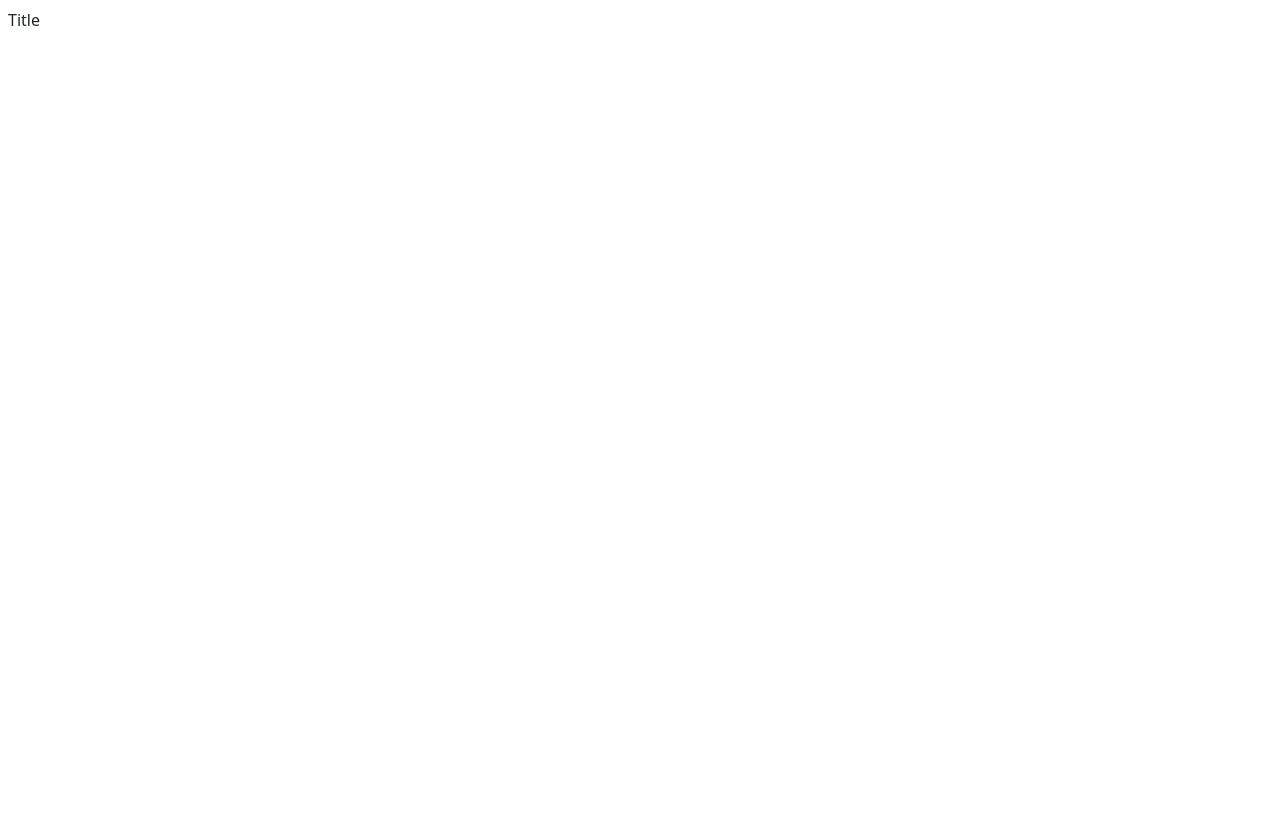
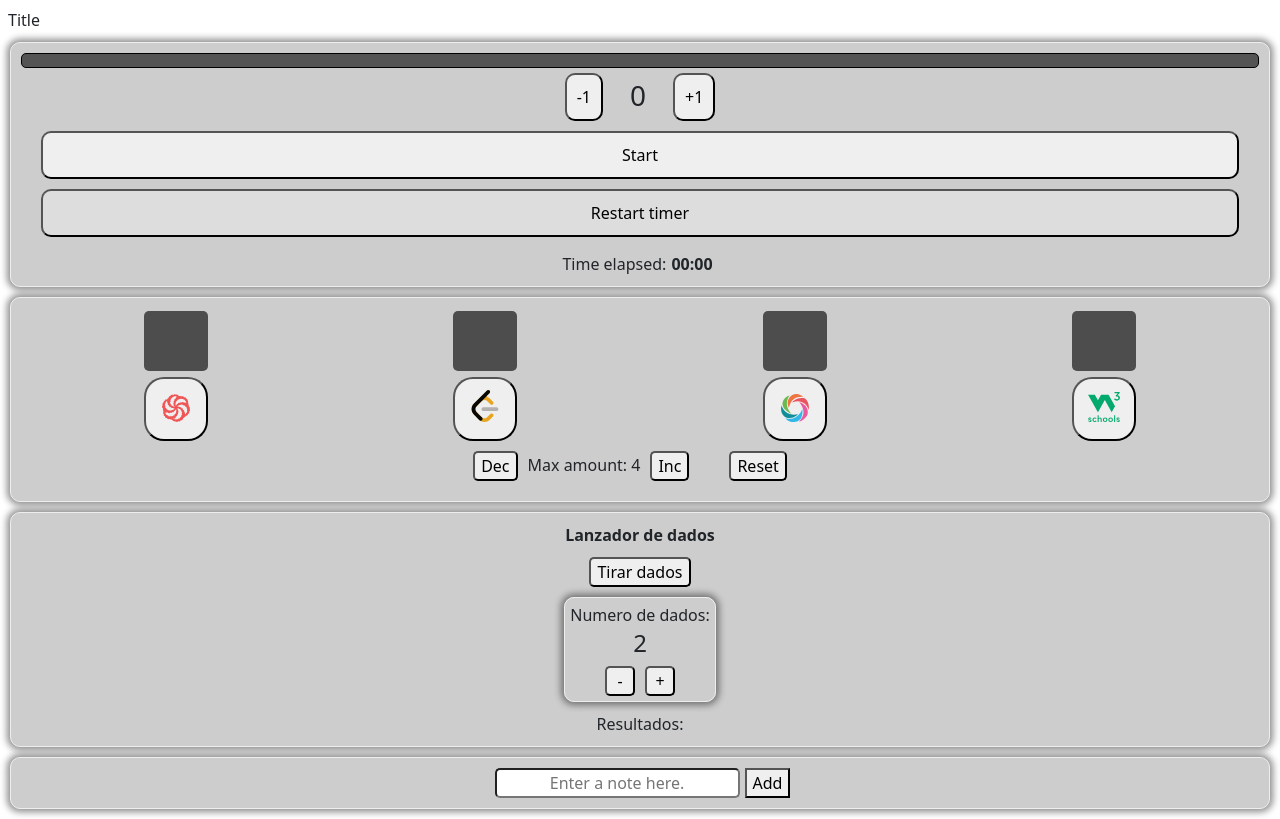
Before and after one commit to vadikz07/main-web, a React (Create React App) app: page / in a window 1280 px wide. Built offline with nearby package versions, Linux system fonts and the light colour scheme.

Commit message:
Revert to prior gh pages

```diff
--- a/package.json
+++ b/package.json
@@ -1,4 +1,5 @@
 {
+  "homepage": "https://vadikz07.github.io/main-web/",
   "name": "main-web",
   "version": "0.1.0",
   "private": true,
@@ -17,6 +18,8 @@
   },
   "scripts": {
     "start": "react-scripts start",
+    "predeploy" : "npm run build",
+    "deploy" : "gh-pages -d build",
     "build": "react-scripts build",
     "test": "react-scripts test",
     "eject": "react-scripts eject"
@@ -38,5 +41,8 @@
       "last 1 firefox version",
       "last 1 safari version"
     ]
+  },
+  "devDependencies": {
+    "gh-pages": "^6.0.0"
   }
 }
--- a/public/index.html
+++ b/public/index.html
@@ -3,7 +3,7 @@
   <head>
     <meta charset="UTF-8" />
     <meta name="viewport" content="width=device-width, initial-scale=1.0" />
-    <title>Main website</title>
+    <title>React test website</title>
     <link rel="stylesheet" href="styles/style.css" />
     <!-- Icons -->
     <link
--- a/src/App.js
+++ b/src/App.js
@@ -1,31 +1,11 @@
 import React from "react";
-import { BrowserRouter, Routes, Route } from "react-router-dom";
-import NewsPage from "./pages/NewsPage";
-import UtilsPage from "./pages/UtilsPage";
-import NoPage from "./pages/NoPage";
-import ExternalLinks from "./pages/ExternalLinks";
-import OpenSourceFinds from "./pages/OpenSourcePage";
-import Col from "react-bootstrap/Col";
-import Row from "react-bootstrap/Row";
-import Container from "react-bootstrap/Container";
+import ReactDOM from "react-dom/client"
+import { createHashRouter, RouterProvider } from "react-router-dom";
+import UtilsPage from './pages/UtilsPage'
 
-function App() {
-  return (
-      <>
-          <Col id="app-main-column"xs={12} s={12} md={10} lg={8}>
-            <BrowserRouter>
-              <Routes>
-                <Route index element={<NewsPage />} />
-                <Route path="/news" element={<NewsPage />} />
-                <Route path="/utils" element={<UtilsPage />} />
-                <Route path="/osprojects" element={<OpenSourceFinds />} />
-                <Route path="/links" element={<ExternalLinks />} />
-                <Route path="*" element={<NoPage />} />
-              </Routes>
-            </BrowserRouter>
-          </Col>
-      </>
-  );
-}
-
-export default App;
+const router = createHashRouter([
+  {
+    path: "/*",
+    element: <UtilsPage />
+  }
+])
--- a/src/index.js
+++ b/src/index.js
@@ -1,8 +1,19 @@
+import React from 'react';
+import ReactDOM from 'react-dom/client';
+import { createRoot } from 'react-dom/client';
+import { HashRouter } from 'react-router-dom';
+import UtilsPage from './pages/UtilsPage'
+
 import 'bootstrap/dist/css/bootstrap.min.css';
 
-import App from './App'
+// const container = document.getElementById("root");
+// const root = createRoot(container)
+// root.render(<App />)
 
-import { createRoot } from 'react-dom/client';
-const container = document.getElementById("root");
-const root = createRoot(container)
-root.render(<App />)
+ReactDOM.createRoot(document.getElementById("root")).render(
+    <React.StrictMode>
+        <HashRouter>
+            <UtilsPage />
+        </HashRouter>
+    </React.StrictMode>
+)
--- a/src/pages/UtilsPage.jsx
+++ b/src/pages/UtilsPage.jsx
@@ -15,7 +15,7 @@ function UtilsPage() {
       <Header />
       {/* <NavigationBar />
       <Jumbo msg="This is the Utilities Page" /> */}
-      {/* <ProgressTimer /> */}
+      <ProgressTimer />
       <CodeExercisesJournal />
       <Dice />
       <StickyNotes />
--- a/src/pages/utils/DiceRoll.jsx
+++ b/src/pages/utils/DiceRoll.jsx
@@ -4,7 +4,7 @@ import SingleDie from "../../components/SingleDie";
 import { render } from "@testing-library/react";
 
 function Dice(props) {
-  const [roll, setRoll] = useState("Tirar dado/s");
+  const [roll, setRoll] = useState("");
   const [results, setResults] = useState([]);
   const [sides, setSides] = useState(6);
   const [numDies, setNumDies] = useState(2);
@@ -62,7 +62,7 @@ function Dice(props) {
       <div className="dice-body-container">
         <div>
           <button id="roll-butn" onClick={() => rollAllDies(sides)}>
-            Tirar dado/s
+            {numDies>1?"Tirar dados":"Tirar dado"}
           </button>
         </div>
         <div className="row-grouping">
```
Also changed, not shown: 1 other file (tests, documents, lock files or other folders).
